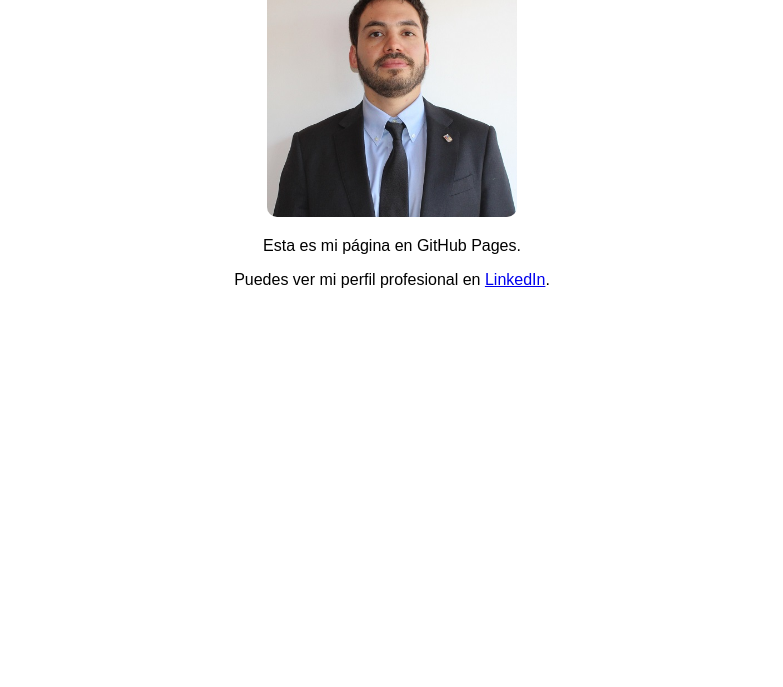
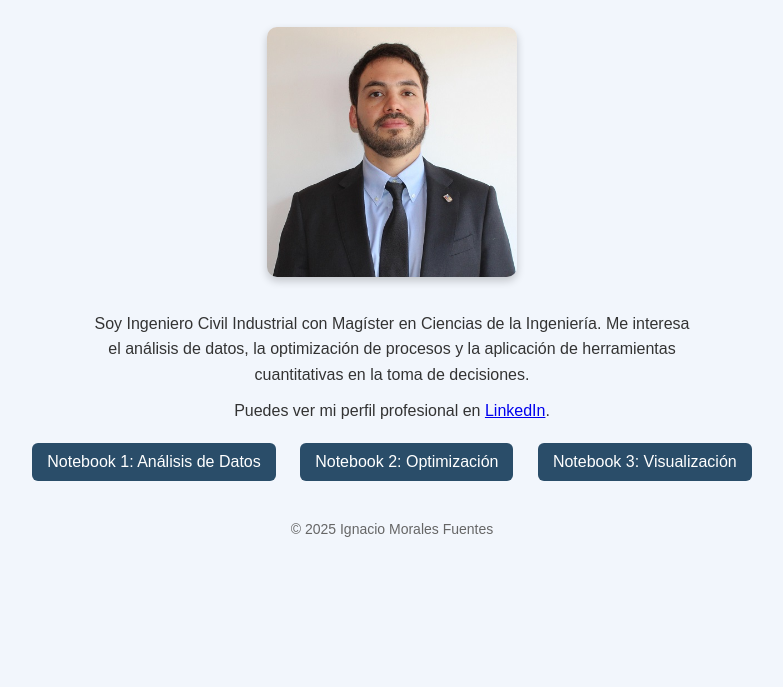
Before and after one commit to imoralesf/imoralesf.github.io, a plain HTML site: page index.html in a window 1280 px wide. Shown: the part 113-800 px from the top of the page, without its empty margins (248-1031 px from the left). Drawn offline with Linux system fonts and the light colour scheme.

Commit message:
Update index.html

```diff
--- a/index.html
+++ b/index.html
@@ -2,21 +2,86 @@
 <html>
 <head>
   <meta charset="utf-8">
-  <title>Mi página personal</title>
+  <title>Ignacio Morales Fuentes</title>
+
+  <!-- 🎨 Estilos básicos -->
+  <style>
+    body {
+      background-color: #f2f6fc; /* color suave de fondo */
+      font-family: Arial, sans-serif;
+      text-align: center;
+      margin: 0;
+      padding: 40px;
+    }
+
+    h1 {
+      color: #2a4d69;
+    }
+
+    p {
+      color: #333;
+      max-width: 600px;
+      margin: 10px auto;
+      line-height: 1.6;
+    }
+
+    img {
+      border-radius: 10px;
+      width: 250px;
+      margin: 20px 0;
+      box-shadow: 0 4px 8px rgba(0,0,0,0.2);
+    }
+
+    .links a {
+      display: inline-block;
+      margin: 10px;
+      padding: 10px 15px;
+      background-color: #2a4d69;
+      color: white;
+      text-decoration: none;
+      border-radius: 6px;
+      transition: background-color 0.3s;
+    }
+
+    .links a:hover {
+      background-color: #4178a9;
+    }
+
+    footer {
+      margin-top: 30px;
+      font-size: 14px;
+      color: #666;
+    }
+  </style>
 </head>
-<body style="text-align: center; font-family: Arial, sans-serif;">
+<body>
 
   <h1>Ignacio Morales Fuentes</h1>
 
-  <img src="imagen1.jpeg" alt="Foto de Ignacio" width="250" style="border-radius: 10px;">
+  <img src="imagen1.jpeg" alt="Foto de Ignacio">
 
-  <p>Esta es mi página en GitHub Pages.</p>
+  <!-- 🧾 Presentación personal -->
+  <p>
+    Soy Ingeniero Civil Industrial con Magíster en Ciencias de la Ingeniería.
+    Me interesa el análisis de datos, la optimización de procesos y la aplicación de herramientas cuantitativas en la toma de decisiones.
+  </p>
 
-  <!-- Enlace a LinkedIn -->
+  <!-- 🔗 Enlace a LinkedIn -->
   <p>
     Puedes ver mi perfil profesional en
     <a href="https://www.linkedin.com/in/ing-imf" target="_blank">LinkedIn</a>.
   </p>
 
+  <!-- 📚 Accesos a notebooks de Jupyter -->
+  <div class="links">
+    <a href="https://github.com/tuusuario/tu-notebook1.ipynb" target="_blank">Notebook 1: Análisis de Datos</a>
+    <a href="https://github.com/tuusuario/tu-notebook2.ipynb" target="_blank">Notebook 2: Optimización</a>
+    <a href="https://github.com/tuusuario/tu-notebook3.ipynb" target="_blank">Notebook 3: Visualización</a>
+  </div>
+
+  <footer>
+    © 2025 Ignacio Morales Fuentes
+  </footer>
+
 </body>
 </html>
```
